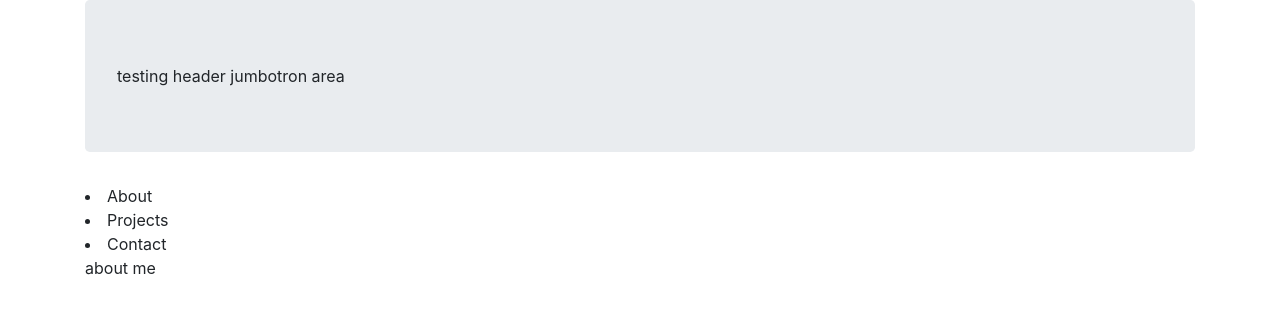
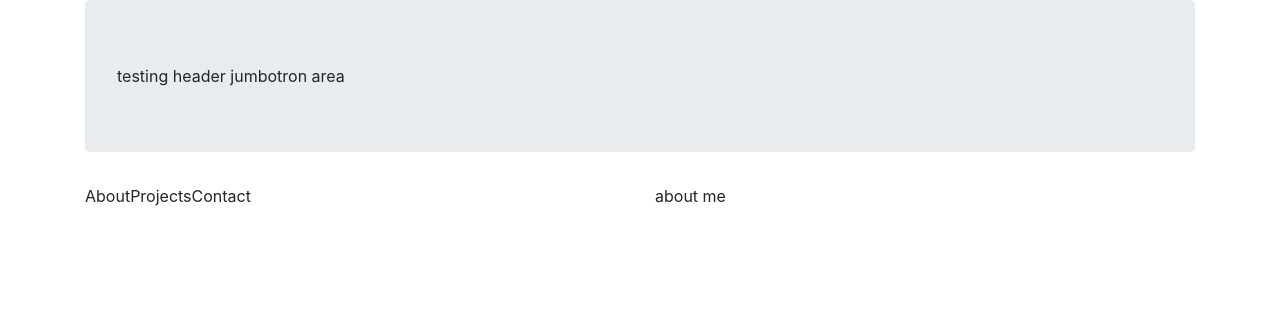
Before and after one commit to 6erik/portfolio, a React (Create React App) app: page / in a window 1280 px wide. Shown: the top 314 px of the page. Built offline with nearby package versions, Linux system fonts and the light colour scheme.

Commit message:
Removed unneeded files

```diff
--- a/src/App.js
+++ b/src/App.js
@@ -22,19 +22,16 @@ const App = () => {
 
       <Row>
         <Col>
-        <li className="menu-item" onClick={() => setPage("about")}>About</li>
-        <li className="menu-item" onClick={() => setPage("projects")}>Projects</li>
-        <li className="menu-item" onClick={() => setPage("contact")}>Contact</li>
+          <span className="menu-item" onClick={() => setPage("about")}>About</span>
+          <span className="menu-item" onClick={() => setPage("projects")}>Projects</span>
+          <span className="menu-item" onClick={() => setPage("contact")}>Contact</span>
         </Col>
-      </Row>
 
-      <Row>
         <Col>
           {page === "about" && <About />}
           {page === "projects" && <Projects />}
           {page === "contact" && <Contact />}
         </Col>
-
       </Row>
     </Container>
   );
```
Also changed, not shown: src/Components/Homepage.js (deleted, +0 -9 lines), src/Components/NavMenu.js (deleted, +0 -23 lines), 1 other file (tests, documents, lock files or other folders).
